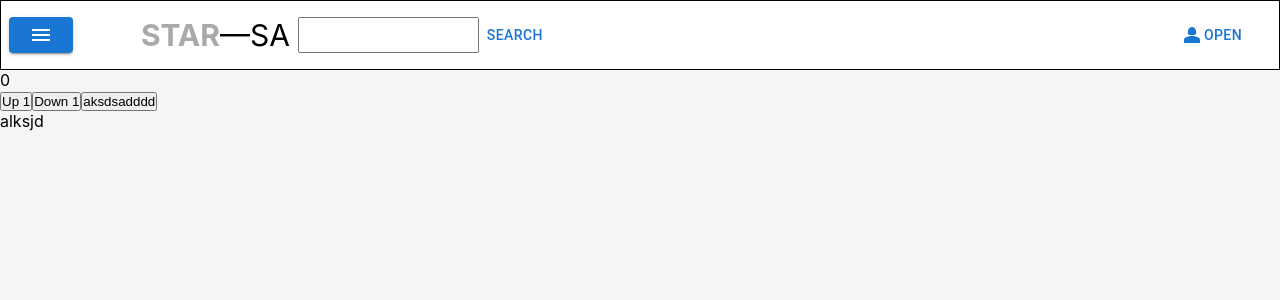
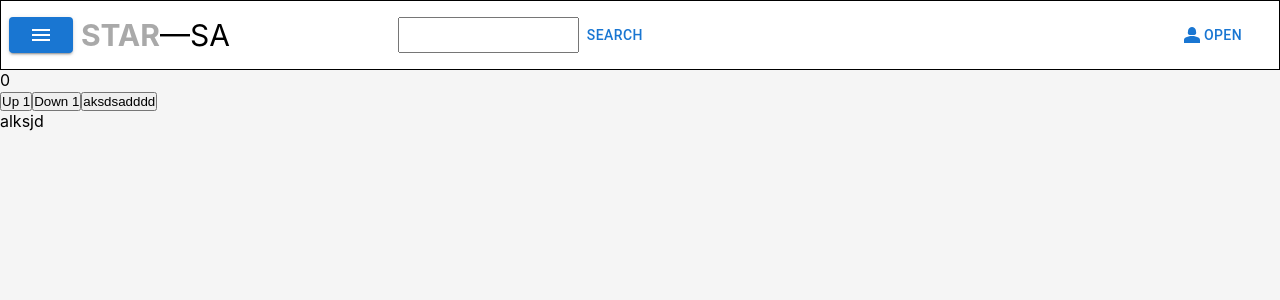
Before and after one commit to STRAGALAY/STAR-Student-Assistance, a React (Create React App) app: page / in a window 1280 px wide. Shown: the top 300 px of the page. Built offline with nearby package versions, Linux system fonts and the light colour scheme.

Commit message:
hasdhasdljakds

```diff
--- a/src/App.css
+++ b/src/App.css
@@ -37,20 +37,6 @@
   --blue-comp-5: #e8f1f2;
 }
 
-.header {
-  display: flex;
-
-  padding: 0.8rem;
-  font-size: 1.3rem;
-  border-top: 1px solid darkgray;
-  border-bottom: 1px solid darkgray;
-}
-
-.header .brand-label {
-  font-weight: bold;
-  font-size: 2rem;
-}
-
 /* imports -------------------------------- */
 @import "./styles/comps.css";
 
@@ -67,7 +53,6 @@
 .brand-name {
   display: flex;
   padding: 0.5rem;
-  margin-left: 60px;
 }
 .brand-name:hover {
   background-color: lightgrey;
@@ -96,6 +81,7 @@
 
 .search-form {
   display: flex;
+  margin-left: 10rem;
 }
 
 .pfppic {
--- /dev/null
+++ b/src/components/Dashboard/Dashboard.js
@@ -0,0 +1,9 @@
+import React from "react";
+
+export default function Dashboard() {
+  return (
+    <div>
+      <h1>Dashboard</h1>
+    </div>
+  );
+}
--- a/src/components/layout/Header.js
+++ b/src/components/layout/Header.js
@@ -1,15 +1,92 @@
+import React, { useEffect, useState, useRef } from "react";
+import TemporaryDrawer from "../TemporaryDrawer";
 import ListItemIcon from "@mui/material/ListItemIcon";
-import TemporaryDrawer from "../TemporaryDrawer";
+import Button from "@mui/material/Button";
+import Person2Icon from "@mui/icons-material/Person2";
 
 export default function Header() {
-  const something = () => {
-    console.log("nice");
+  const allText = useRef();
+  const googleRef = useRef();
+  const [hovered, setHovered] = useState(false);
+  const [input, setInput] = useState("");
+
+  useEffect(() => {
+    allText.current.addEventListener("mouseover", () => {
+      googleRef.current.classList.add("col");
+      setHovered(true);
+    });
+  }, []);
+
+  useEffect(() => {
+    allText.current.addEventListener("mouseout", () => {
+      googleRef.current.classList.toggle("col");
+    });
+  }, [hovered]);
+
+  const [popupOpen, setPopupOpen] = useState(false);
+
+  const handleChange = (e) => {
+    setInput(e.target.value);
+  };
+
+  const handleSubmit = (e) => {
+    e.preventDefault();
+    setInput("");
   };
 
   return (
-    <header className="header">
+    <div className="header-2">
+      <TemporaryDrawer
+        drawerItems={[
+          // <a href="asxd">ddd</a>
+          { text: "Goals", icon: ListItemIcon, onClick: () => null },
+          { text: "Course Folders", icon: ListItemIcon, onClick: () => null },
+          { text: "Resources", icon: ListItemIcon, onClick: () => null },
+        ]}
+      />
+      <div ref={allText} className="brand-name">
+        <div ref={googleRef} className="brand-name-1">
+          STAR
+        </div>
+        <div className="brand-name-2">&#8212;SA</div>
+      </div>
 
-      <div className="brand-label">STAR</div>
-    </header>
+      <form className="search-form" onSubmit={handleSubmit}>
+        <input
+          type="text"
+          placeholder=""
+          value={input}
+          name="text"
+          className="search-input"
+          onChange={handleChange}
+        />
+        <Button className="search-button">Search</Button>
+      </form>
+
+      <div className="profile-btn">
+        <Button
+          onClick={() => setPopupOpen((prev) => !prev)}
+          className="pfpbutton"
+        >
+          <Person2Icon />
+          Open
+        </Button>
+      </div>
+
+      <>
+        {popupOpen && (
+          <div className="profile-popup">
+            <img
+              className="pfppic"
+              src="https://upload.wikimedia.org/wikipedia/commons/a/ac/Default_pfp.jpg"
+              width="100"
+              height="100"
+            ></img>
+            <h1>profiles</h1>
+            <p>johnny</p>
+          </div>
+        )}
+      </>
+    </div>
   );
 }
--- a/src/components/layout/Header2.js
+++ /dev/null
@@ -1,92 +0,0 @@
-import React, { useEffect, useState, useRef } from "react";
-import TemporaryDrawer from "../TemporaryDrawer";
-import ListItemIcon from "@mui/material/ListItemIcon";
-import Button from "@mui/material/Button";
-import Person2Icon from "@mui/icons-material/Person2";
-
-export default function Header() {
-  const allText = useRef();
-  const googleRef = useRef();
-  const [hovered, setHovered] = useState(false);
-  const [input, setInput] = useState("");
-
-  useEffect(() => {
-    allText.current.addEventListener("mouseover", () => {
-      googleRef.current.classList.add("col");
-      setHovered(true);
-    });
-  }, []);
-
-  useEffect(() => {
-    allText.current.addEventListener("mouseout", () => {
-      googleRef.current.classList.toggle("col");
-    });
-  }, [hovered]);
-
-  const [popupOpen, setPopupOpen] = useState(false);
-
-  const handleChange = (e) => {
-    setInput(e.target.value);
-  };
-
-  const handleSubmit = (e) => {
-    e.preventDefault();
-    setInput("");
-  };
-
-  return (
-    <div className="header-2">
-      <TemporaryDrawer
-        drawerItems={[
-          // <a href="asxd">ddd</a>
-          { text: "Goals", icon: ListItemIcon, onClick: () => null },
-          { text: "Course Folders", icon: ListItemIcon, onClick: () => null },
-          { text: "Resources", icon: ListItemIcon, onClick: () => null },
-        ]}
-      />
-      <div ref={allText} className="brand-name">
-        <div ref={googleRef} className="brand-name-1">
-          STAR
-        </div>
-        <div className="brand-name-2">&#8212;SA</div>
-      </div>
-
-      <form className="search-form" onSubmit={handleSubmit}>
-        <input
-          type="text"
-          placeholder=""
-          value={input}
-          name="text"
-          className="search-input"
-          onChange={handleChange}
-        />
-        <Button className="search-button">Search</Button>
-      </form>
-
-      <div className="profile-btn">
-        <Button
-          onClick={() => setPopupOpen((prev) => !prev)}
-          className="pfpbutton"
-        >
-          <Person2Icon/>
-          Open
-        </Button>
-      </div>
-
-      <>
-        {popupOpen && (
-          <div className="profile-popup">
-            <img
-              className="pfppic"
-              src="https://upload.wikimedia.org/wikipedia/commons/a/ac/Default_pfp.jpg"
-              width="100"
-              height="100"
-            ></img>
-            <h1>profiles</h1>
-            <p>johnny</p>
-          </div>
-        )}
-      </>
-    </div>
-  );
-}
--- a/src/index.js
+++ b/src/index.js
@@ -3,9 +3,11 @@
 import reportWebVitals from "./reportWebVitals";
 
 import App from "./App";
-import Header2 from "./components/layout/Header2";
+import Header from "./components/layout/Header";
 import Footer from "./components/layout/Footer";
-import TodoForm from './components/GoalTracking/Goalsorsoemthing'
+
+import TodoForm from "./components/GoalTracking/Goalsorsoemthing";
+import Dashboard from "./components/Dashboard/Dashboard";
 
 import { createBrowserRouter, RouterProvider } from "react-router-dom";
 
@@ -14,16 +16,16 @@
     path: "/",
     element: (
       <>
-        <Header2 />
+        <Header />
         <App />
         {/* <Footer /> */}
       </>
     ),
   },
   { path: "/asd", element: <div>Bruh</div> },
-  { path: "/dashboard", element: <h1>Dashboard</h1> },
+  { path: "/dashboard", element: <Dashboard /> },
+  { path: "/goals", element: <TodoForm /> },
   { path: "*", element: <div>Nothing</div> },
-  {path: "/goals", element: <TodoForm />},
 ]);
 
 const root = ReactDOM.createRoot(document.getElementById("root"));
```
